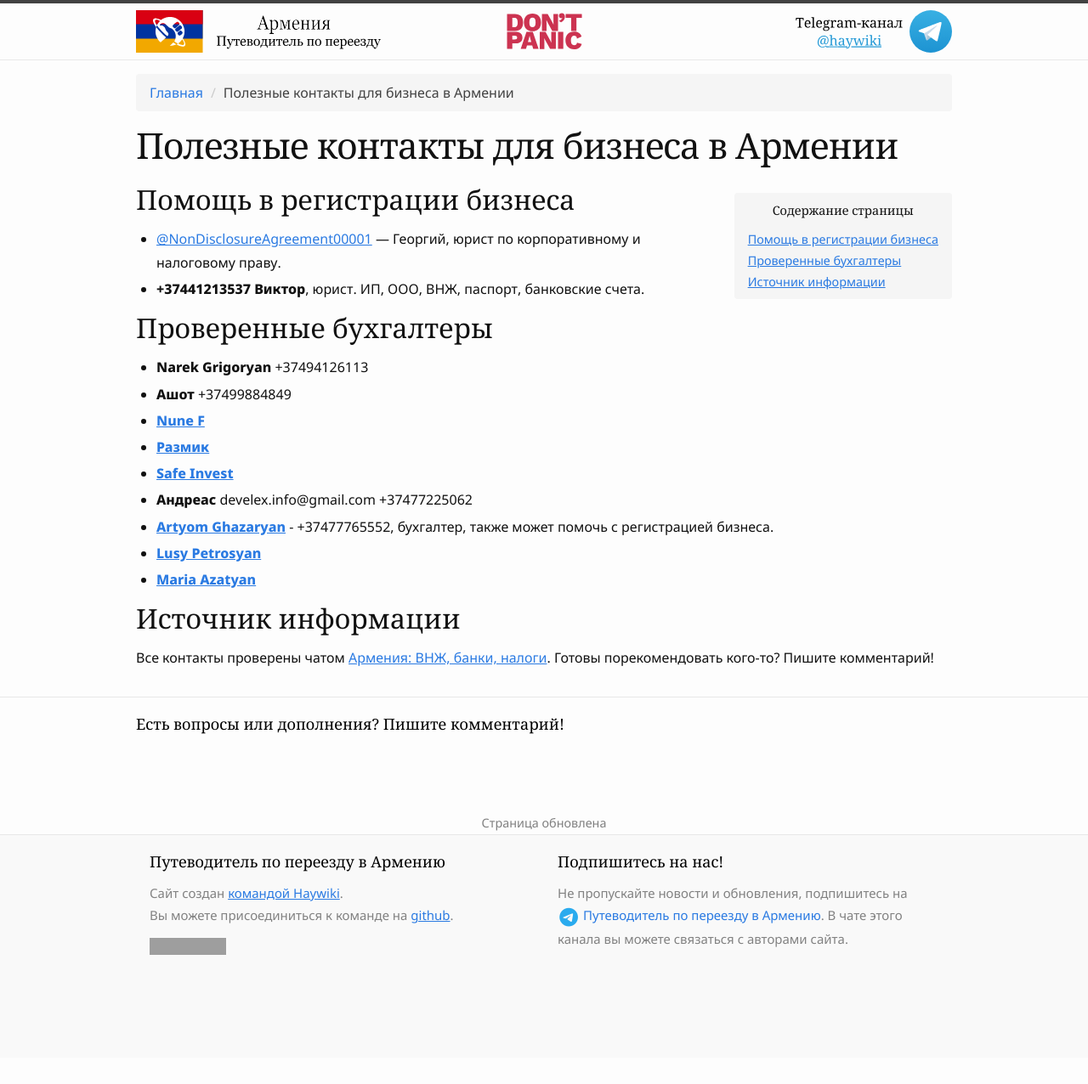
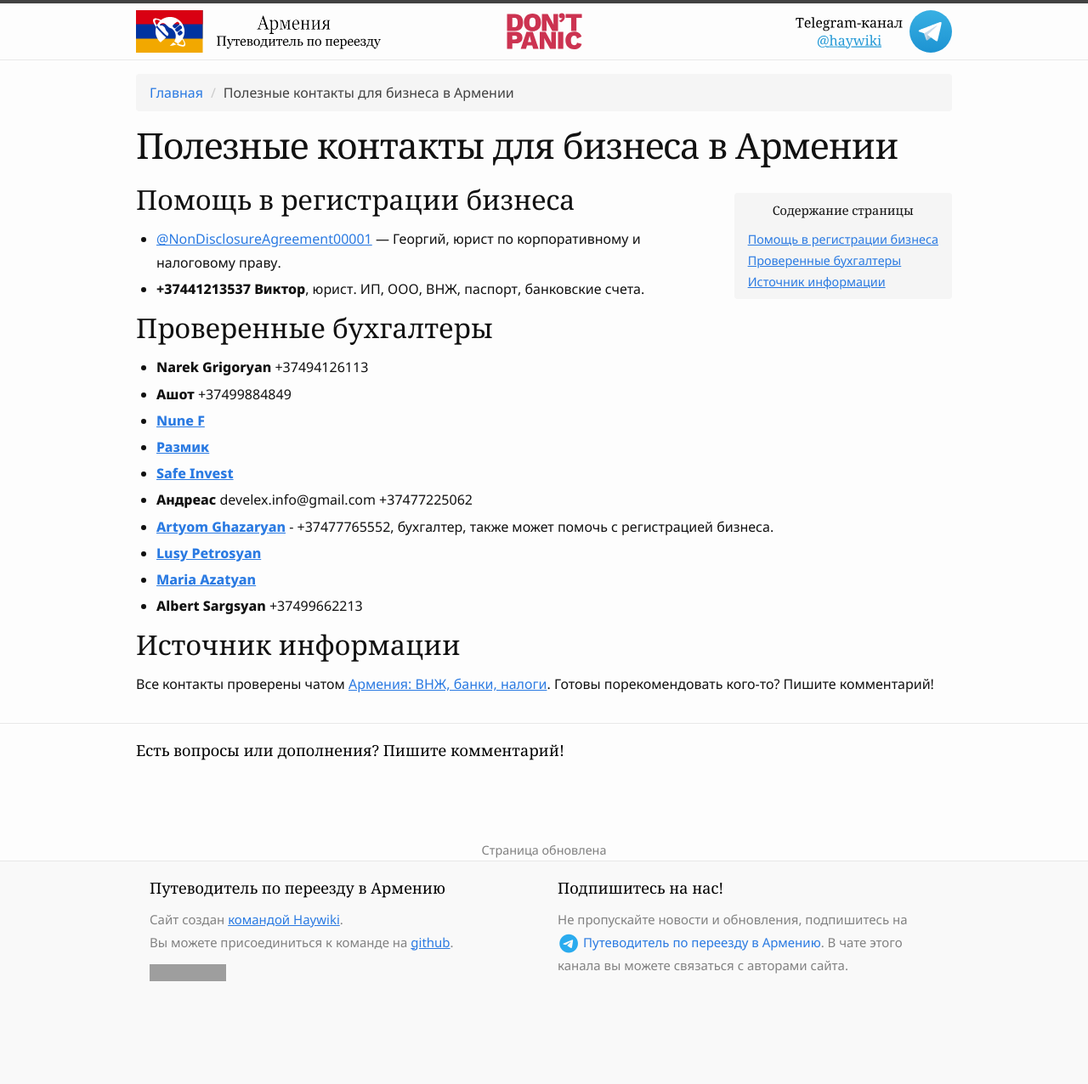
Before and after one commit to haywiki/haywiki.github.io, a Jekyll site: the page built from business/contacts.md, in a window 1280 px wide. Shown: the whole page at 85% size. Built offline with Jekyll 4.4.1, drawn with Linux system fonts in a browser that asks for light colours; nearby versions of some CDN libraries; a script that is not in the unit is left out; before the commit the page ends 1245 px from its top, so only the background shows below that; grey boxes are pictures that could not be loaded.

Commit message:
Update contacts.md
Accountant added

```diff
--- a/business/contacts.md
+++ b/business/contacts.md
@@ -21,6 +21,7 @@ layout: page
 - **[Artyom Ghazaryan](https://t.me/ArtCountLLC)** - +37477765552, бухгалтер, также может помочь с регистрацией бизнеса.
 - **[Lusy Petrosyan](https://t.me/Lusy555)**
 - **[Maria Azatyan](https://t.me/Mariagenry)**
+- **Albert Sargsyan** +37499662213
 
 [//]: # (- **[Lusine Tsaturyan]&#40;https://t.me/Lusine_Tsaturyan&#41;** — цены выше среднего, но очень развернутые консультации. удалено по просьбе)
 
```
